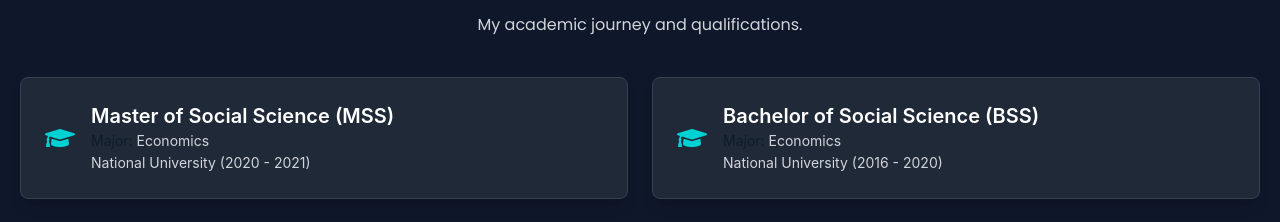
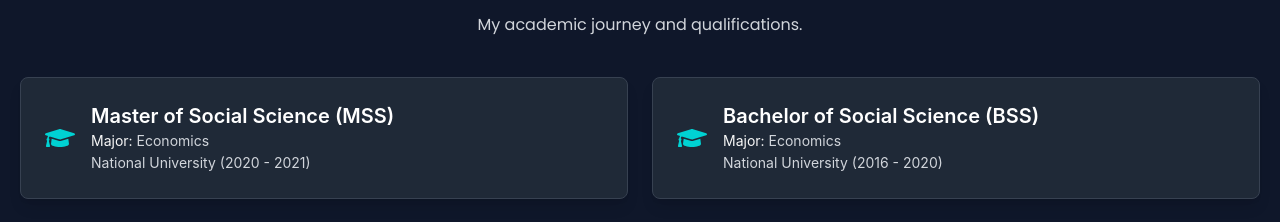
Before and after one commit to Hasinur3813/react-portfolio, a React (Vite) app: page / in a window 1280 px wide. Shown: the part 1261-1483 px from the top of the page. Built offline with nearby package versions, Linux system fonts and the light colour scheme.

Commit message:
Update Education.jsx

```diff
--- a/src/components/Education/Education.jsx
+++ b/src/components/Education/Education.jsx
@@ -43,7 +43,7 @@ const Education = () => {
                       {edu.degree}
                     </h3>
                     <p className="text-gray-800 dark:text-gray-300">
-                      <span className="text-text">Major:</span> {edu.major}
+                      <span className="text-text dark:text-lightGray">Major:</span> {edu.major}
                     </p>
                     <p className="text-gray-600 dark:text-gray-300">
                       {edu.university} ({edu.year})
```
